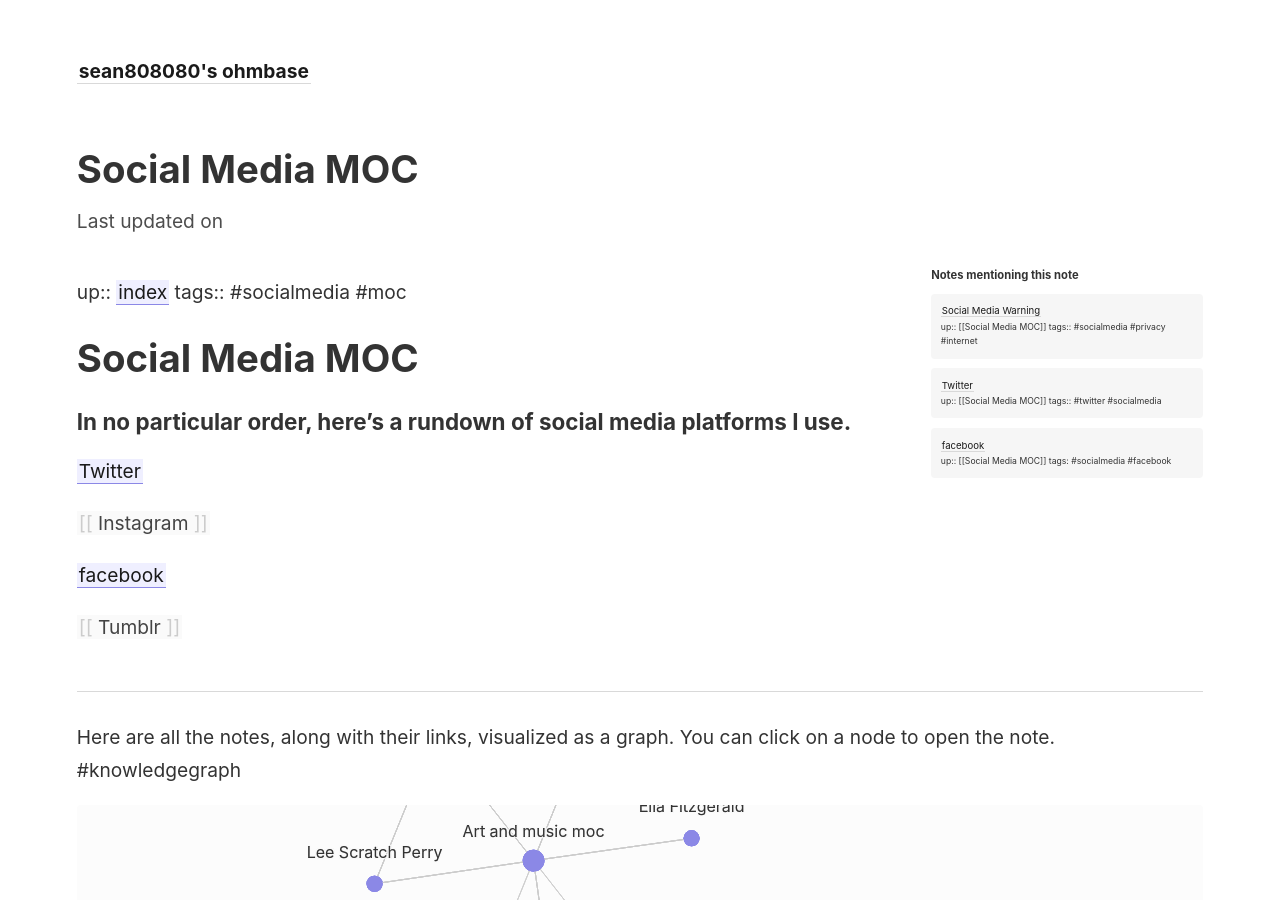
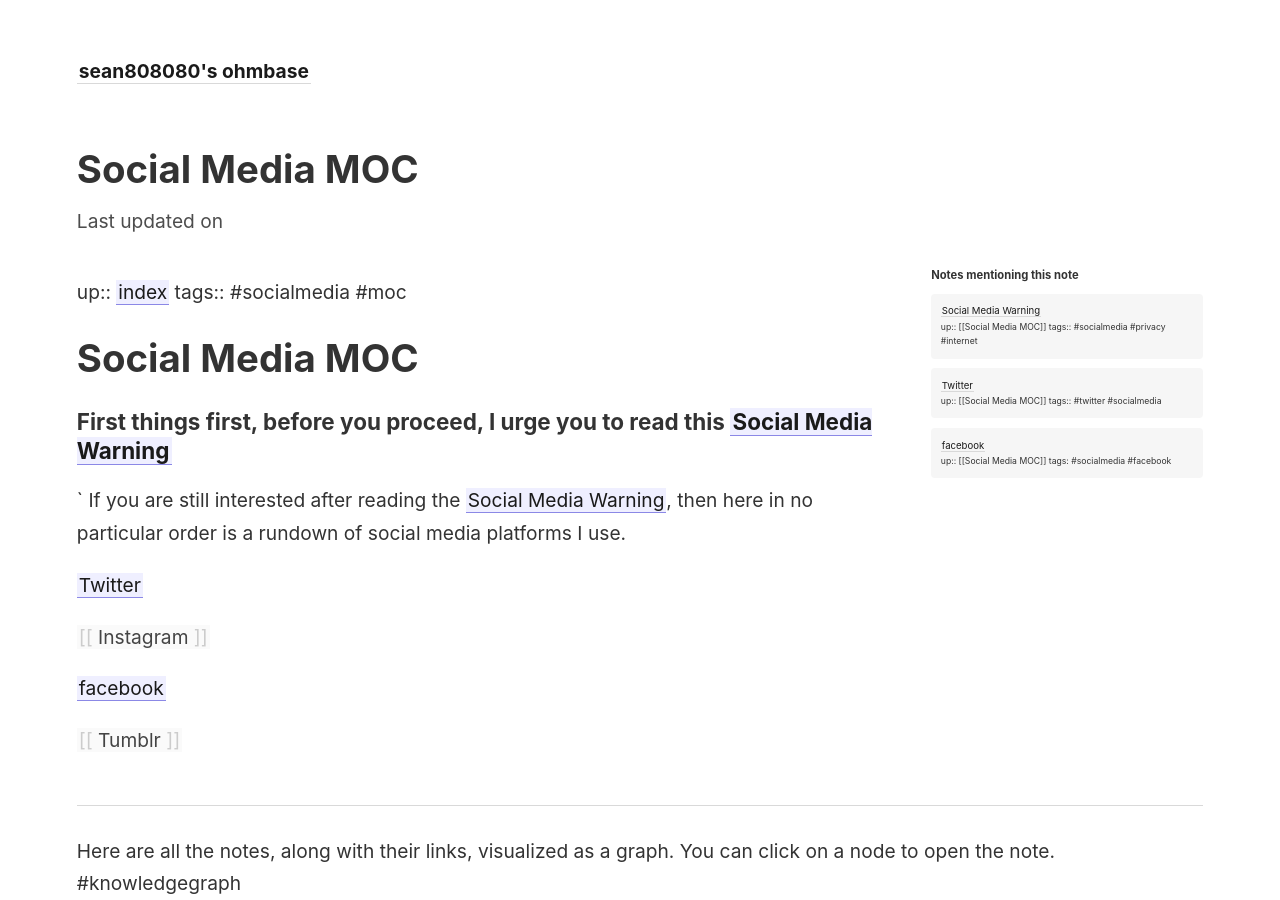
Before and after one commit to sean808080/digital-garden-jekyll, a Jekyll site: the page built from _notes/Social Media MOC.md, in a window 1280 px wide and 900 px high. Built offline with Jekyll 4.4.1, drawn with Linux system fonts in a browser that asks for light colours.

Commit message:
PUSH NOTE : Social Media MOC.md

```diff
--- a/_notes/Social Media MOC.md
+++ b/_notes/Social Media MOC.md
@@ -7,7 +7,9 @@
 
 # Social Media MOC
 
-### In no particular order, here's a rundown of social media platforms I use.
+### First things first, before you proceed, I urge you to read this [[Social Media Warning]]
+
+` If you are still interested after reading the [[Social Media Warning]], then here in no particular order is a rundown of social media platforms I use.
 
 [[Twitter]]
 
```
